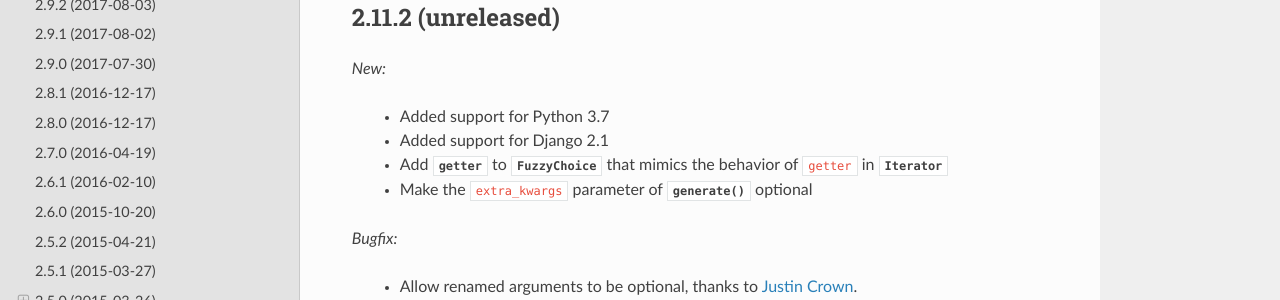
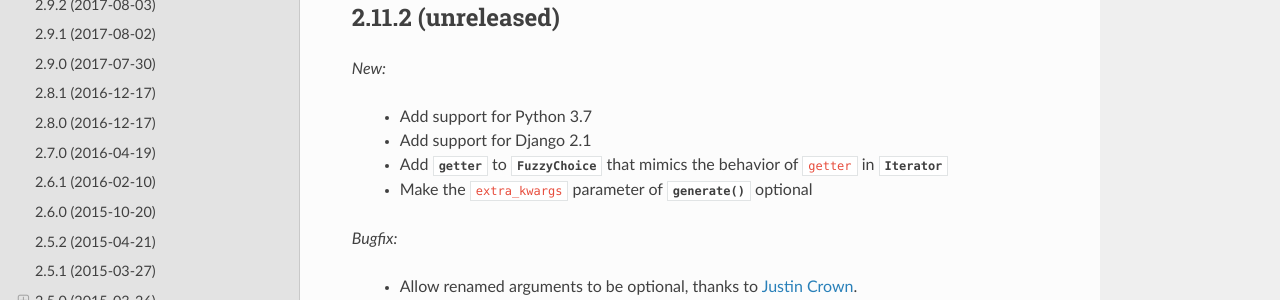
Before and after one commit to FactoryBoy/factory_boy, a Sphinx documentation site: the page built from docs/changelog.rst, in a window 1280 px wide and 900 px high. Shown: the part 159-459 px from the top of the window. Built offline with Sphinx 7.4.7 and the Read the Docs theme 2.0.0, drawn with Linux system fonts in a browser that asks for light colours.

Commit message:
Reword ChangeLog for consistency

```diff
--- a/docs/changelog.rst
+++ b/docs/changelog.rst
@@ -6,8 +6,8 @@
 
 *New:*
 
-    - Added support for Python 3.7
-    - Added support for Django 2.1
+    - Add support for Python 3.7
+    - Add support for Django 2.1
     - Add :attr:`~factory.fuzzy.FuzzyChoice.getter` to :class:`~factory.fuzzy.FuzzyChoice` that mimics
       the behavior of ``getter`` in :class:`~factory.Iterator`
     - Make the ``extra_kwargs`` parameter of :meth:`~factory.faker.Faker.generate` optional
```
